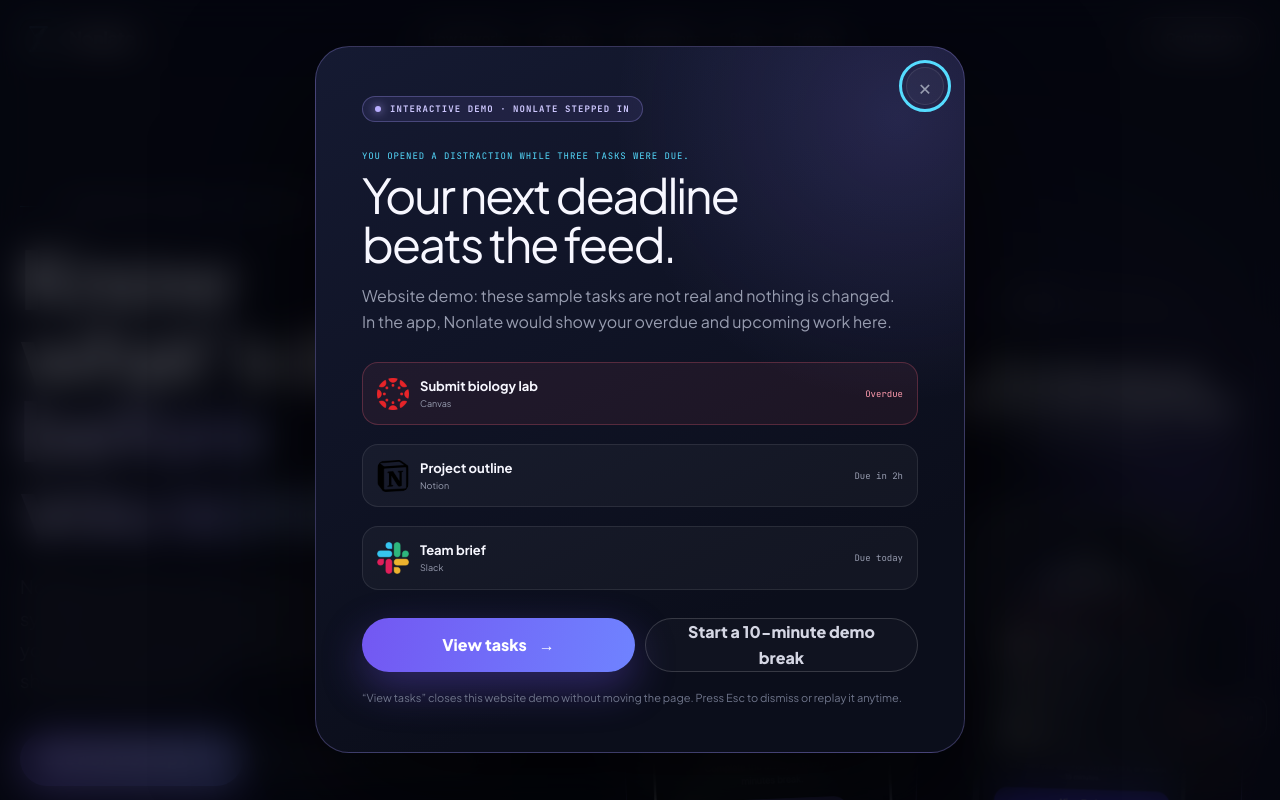
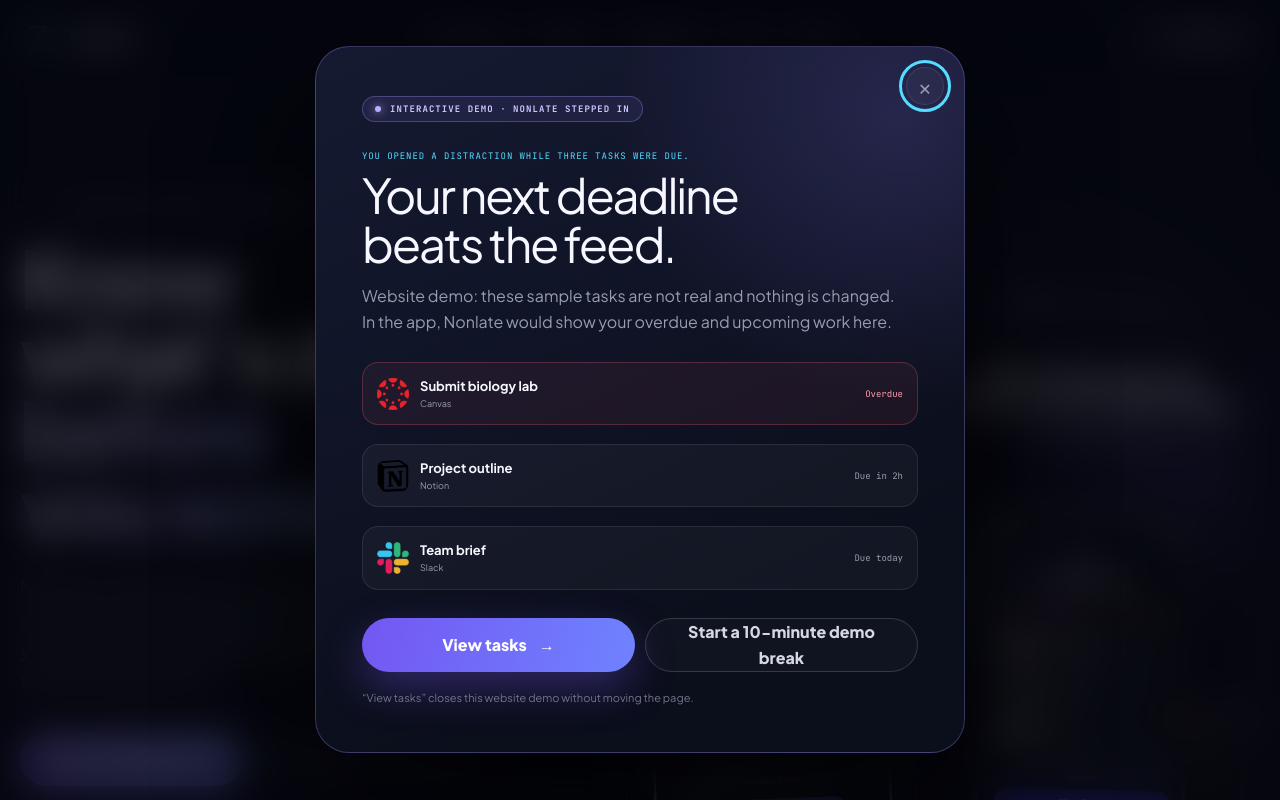
Before and after one commit to manaymcpserver-lang/deadline-legal-pages, a Next.js app: page / in a window 1280 px wide. Shown: the top 800 px of the page. Built offline with nearby package versions, Linux system fonts and the light colour scheme.

Commit message:
Clean popup and homepage punctuation

```diff
--- a/app/page.tsx
+++ b/app/page.tsx
@@ -125,7 +125,7 @@ function InterceptDialog({ onClose, onViewTasks, onBreak }: { onClose: () => voi
           <button className="button-primary" type="button" onClick={onViewTasks}>View tasks <span>→</span></button>
           <button className="button-secondary" type="button" onClick={onBreak}>Start a 10-minute demo break</button>
         </div>
-        <p className="dialog-footnote">“View tasks” closes this website demo without moving the page. Press Esc to dismiss or replay it anytime.</p>
+        <p className="dialog-footnote">“View tasks” closes this website demo without moving the page.</p>
       </div>
     </div>
   );
@@ -474,7 +474,7 @@ export default function Home() {
             </div>
             <div className="privacy-points">
               <article data-reveal><span>01</span><div><h3>Protected in transit and at rest</h3><p>HTTPS/TLS in transit, Keychain on iOS, and Keystore-backed encrypted preferences on Android.</p></div></article>
-              <article data-reveal><span>02</span><div><h3>Limited use of Google data</h3><p>Google task and calendar data is used only to provide connected sync and Nonlate features—not advertising or generalized AI training.</p></div></article>
+              <article data-reveal><span>02</span><div><h3>Limited use of Google data</h3><p>Google task and calendar data is used only to provide connected sync and Nonlate features, not advertising or generalized AI training.</p></div></article>
               <article data-reveal><span>03</span><div><h3>Your connections stay reversible</h3><p>Disconnect a source in Nonlate settings or request deletion through support at any time.</p></div></article>
             </div>
           </section>
--- a/app/site-data.ts
+++ b/app/site-data.ts
@@ -72,7 +72,7 @@ export const blockingBehavior: InterceptionBehavior = {
   label: "Core experience",
   title: "Block distracting apps when work is due.",
   description:
-    "The blocker shows the work that made it appear—overdue first, then what is due next—and offers the task or timed-break actions supported by that platform.",
+    "The blocker shows the work that made it appear, with overdue tasks first and upcoming work next. It then offers the task or timed-break actions supported by that platform.",
   friction: "Deadline context, not a generic wall",
 };
 
```
Also changed, not shown: 1 other file (tests, documents, lock files or other folders).
